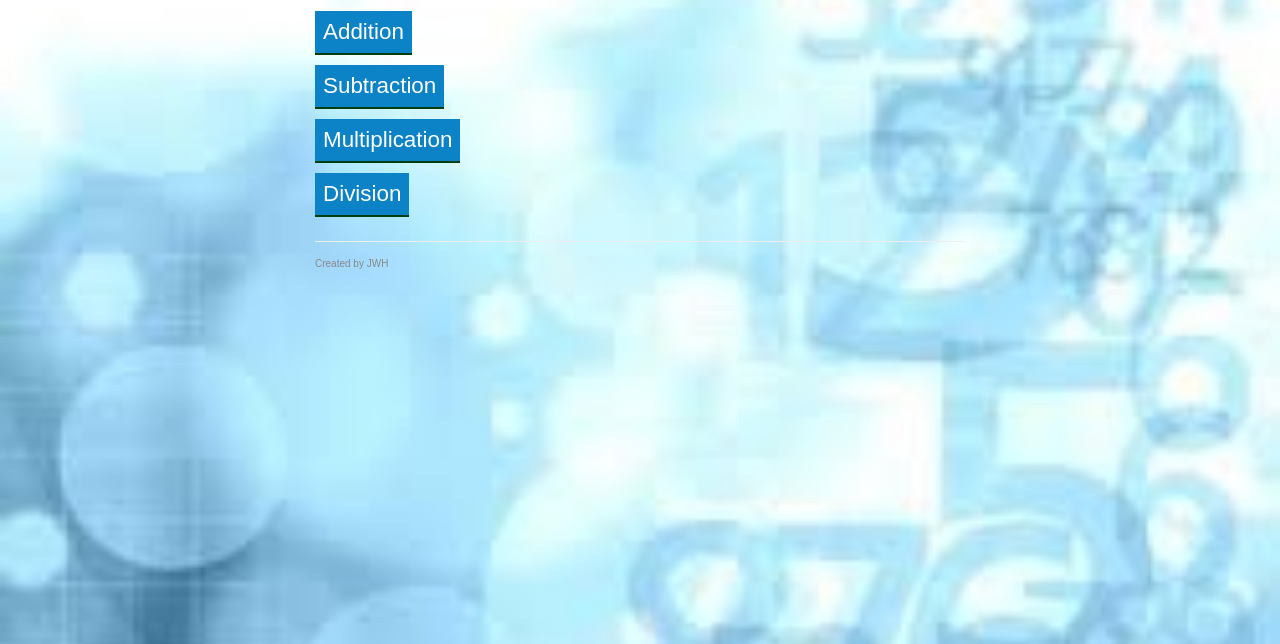
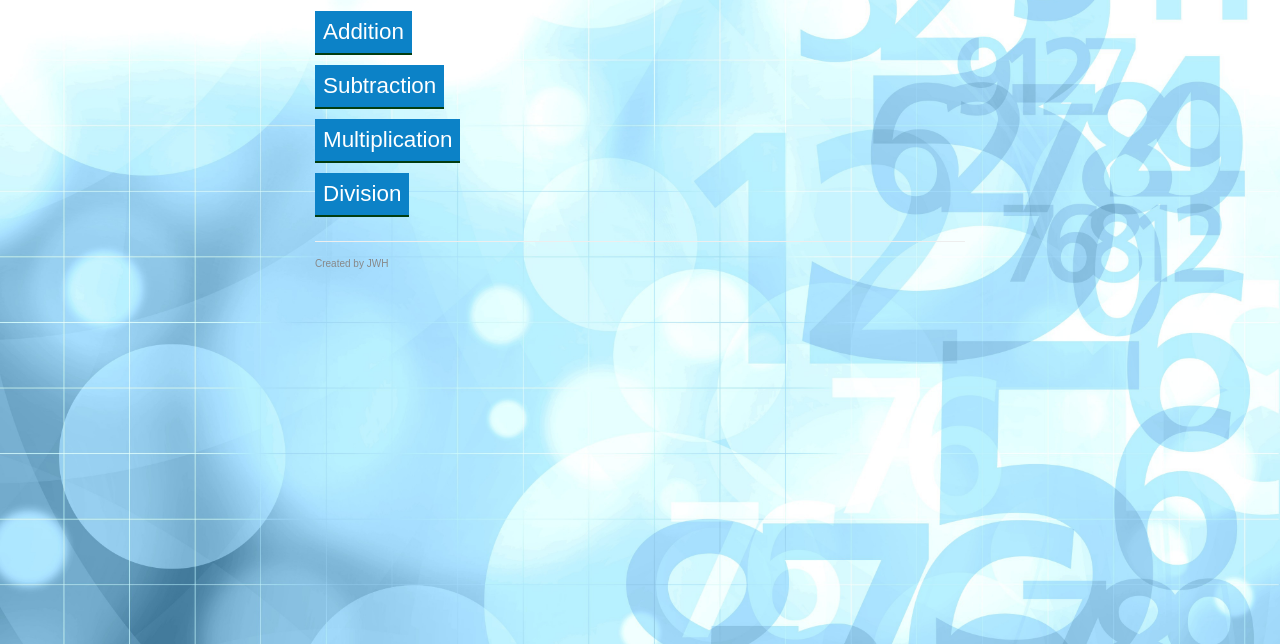
Before and after one commit to J-o-nathan/Maths-App2, a website: page public/index.html in a window 1280 px wide. Shown: the part 156-800 px from the top of the page. Drawn offline with Linux system fonts and the light colour scheme.

Commit message:
update background2

```diff
--- a/public/styles.css
+++ b/public/styles.css
@@ -7,7 +7,7 @@ body {
     display: flex;
     flex-direction: column;
     min-height: 100vh;
-    background: url("./img/c.jpg");
+    background: url("./img/e.jpg");
     background-size: cover;
 
 }
```
Also changed, not shown: public/img/c.jpg (deleted), public/img/e.jpg (added), 3 other files.
